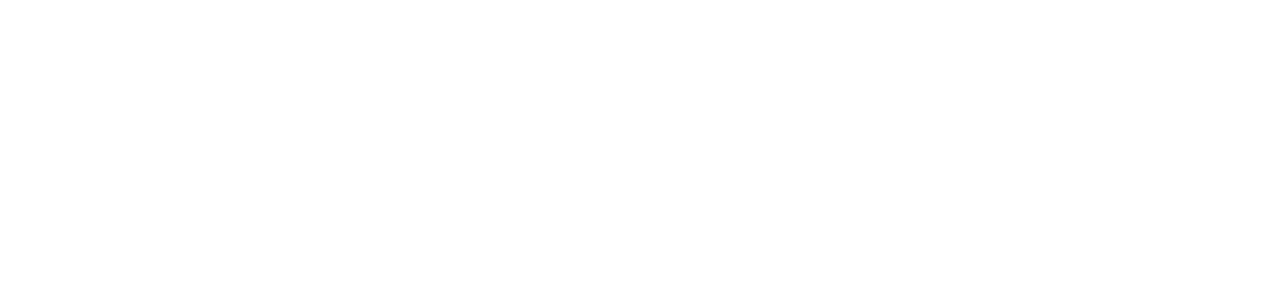
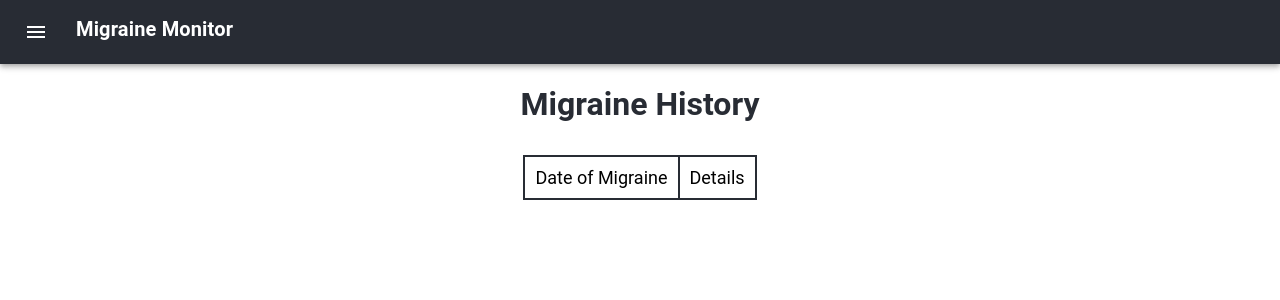
Before and after one commit to audreymendzef/migrainetracker, a React (Create React App) app: page /Logs in a window 1280 px wide. Before the commit this address had no page. Shown: the top 300 px of the page. Built offline with nearby package versions, Linux system fonts and the light colour scheme.

Commit message:
feat: created logs page and routing

```diff
--- a/src/App.js
+++ b/src/App.js
@@ -8,6 +8,7 @@
 import Experience from "Pages/Survey/Experience";
 import FoodWater from "Pages/Survey/FoodWater";
 import Misc from "Pages/Survey/Misc";
+import Logs from "Pages/Logs";
 
 const WithNav = () => (
   <>
@@ -54,7 +55,7 @@
     moodChanges: false,
     increasedUrination: false,
     fluidRetention: false,
-    frequentyawning: false,
+    frequentYawning: false,
     neckStiffness: false,
     noSymptomsBefore: false,
     otherSymptomsBeforeBox: false,
@@ -85,6 +86,9 @@
     <BrowserRouter>
       <Routes>
         <Route index element={<Home />} />
+        <Route element={<WithNav />}>
+          <Route path="Logs" element={<Logs />} />
+        </Route>
         <Route element={<WithNav />}>
           <Route
             path="general"
--- a/src/Pages/Home/index.js
+++ b/src/Pages/Home/index.js
@@ -14,6 +14,7 @@
           signs, triggers, and remedies that work best for you.
         </p>
         <div className="main-buttons">
+          <a href="/Logs">
             <Button
               variant="contained"
               sx={{
@@ -29,6 +30,7 @@
             >
               Logs
             </Button>
+          </a>
           <a href="/General">
             <Button
               variant="contained"
--- /dev/null
+++ b/src/Pages/Logs/index.js
@@ -0,0 +1,16 @@
+import React from "react";
+import "./styles.css";
+
+function Logs() {
+  return (
+    <div className="logPage">
+      <h1 className="header">Migraine History</h1>
+      <div className="gridContainer">
+        <div className="gridInfo1">Date of Migraine</div>
+        <div className="gridInfo2">Details</div>
+      </div>
+    </div>
+  );
+}
+
+export default Logs;
--- /dev/null
+++ b/src/Pages/Logs/styles.css
@@ -0,0 +1,36 @@
+.logPage {
+    display: flex;
+    flex-direction: column;
+    align-items: center;
+}
+
+.gridContainer {
+    display: grid;
+    grid-template-columns: auto auto;
+    padding: 10px;
+}
+
+.gridInfo1 {
+    box-sizing: border-box;
+    text-align: center;
+    border: solid 2px #282c34;
+    padding: 10px;
+    font-size: 18px;
+    font-family: "Roboto";
+}
+
+.gridInfo2 {
+    box-sizing: border-box;
+    text-align: center;
+    border-right: solid 2px #282c34;
+    border-top: solid 2px #282c34;
+    border-bottom: solid 2px #282c34;
+    padding: 10px;
+    font-size: 18px;
+    font-family: "Roboto";
+}
+
+.header {
+    font-family: "Roboto";
+    color: #282c34;
+}
```
Lines whose indentation alone changed are shown as unchanged.
